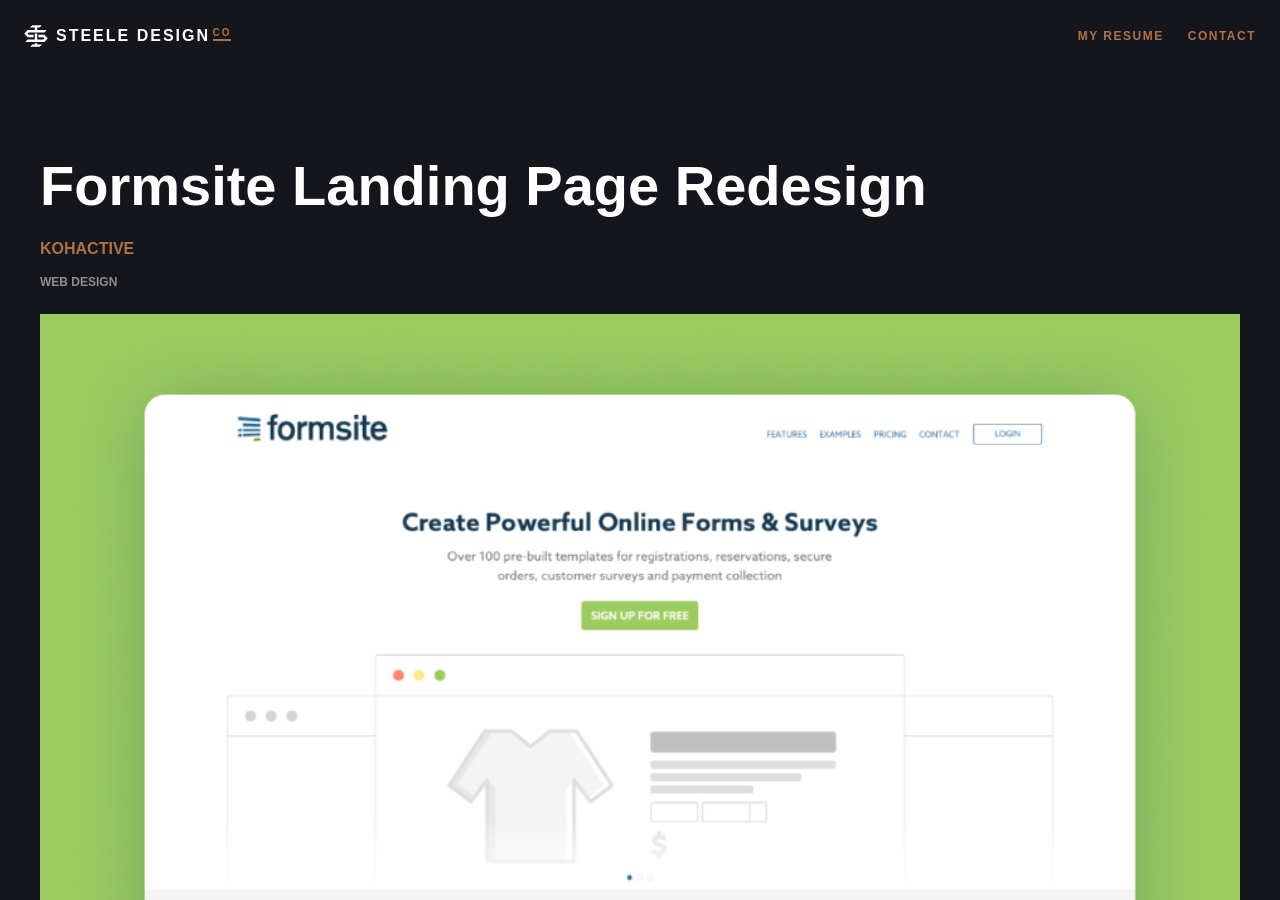
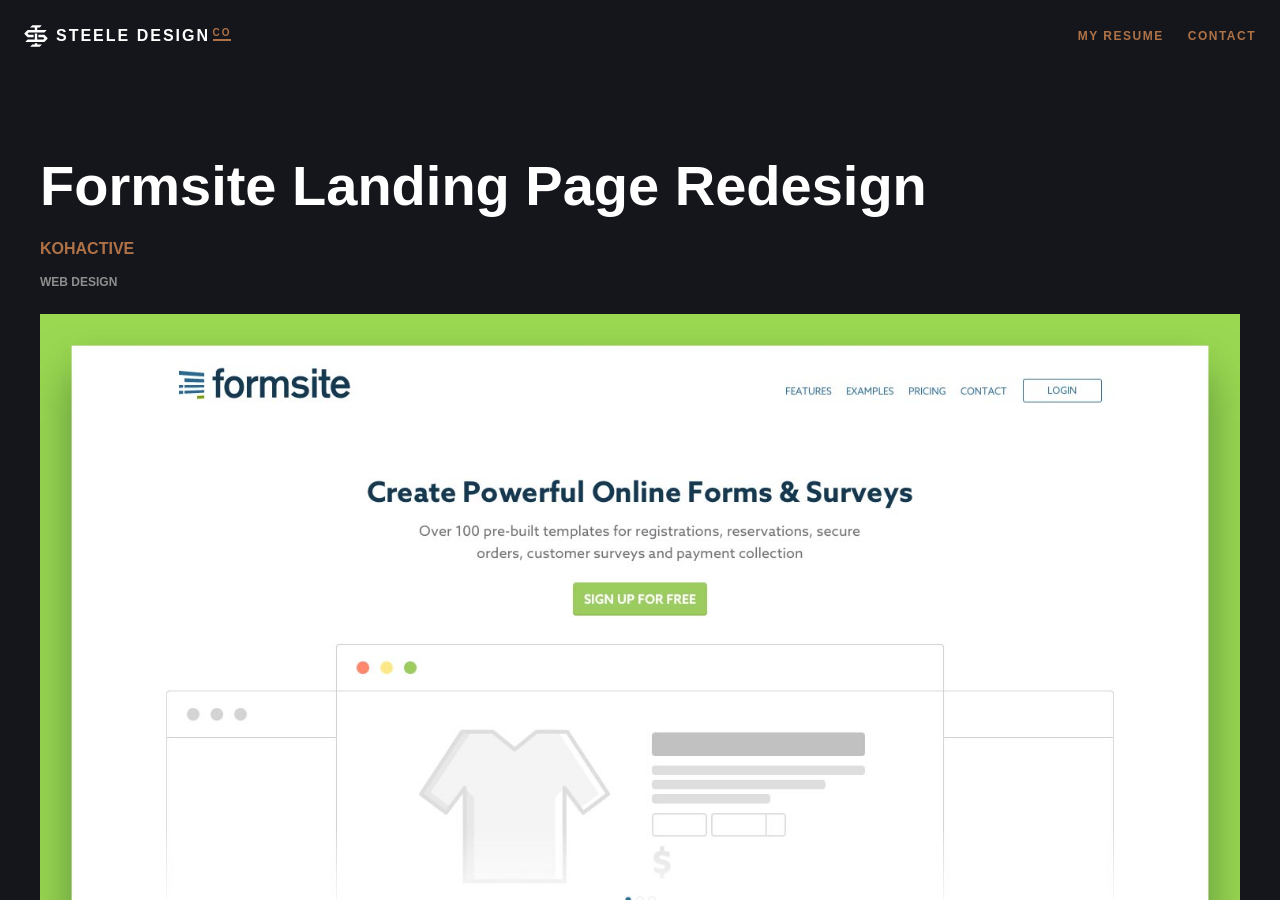
Before and after one commit to iansteele/iansteele, a Jekyll site: the page built from _projects/formsite.html, in a window 1280 px wide and 900 px high. Built offline with Jekyll 4.4.1, drawn with Linux system fonts in a browser that asks for light colours; some web fonts are replaced.

Commit message:
removed unnecessary image

```diff
--- a/_projects/formsite.html
+++ b/_projects/formsite.html
@@ -13,6 +13,5 @@ visible: 1
 ---
 
 <div>
-  <img src=/assets/img/formsite/formsite-thumb.jpg alt="Full page view of redesigned Formsite website homepage">
   <img src=/assets/img/formsite/formsite-website.jpg alt="Full page view of redesigned Formsite website homepage">
 </div>
```
